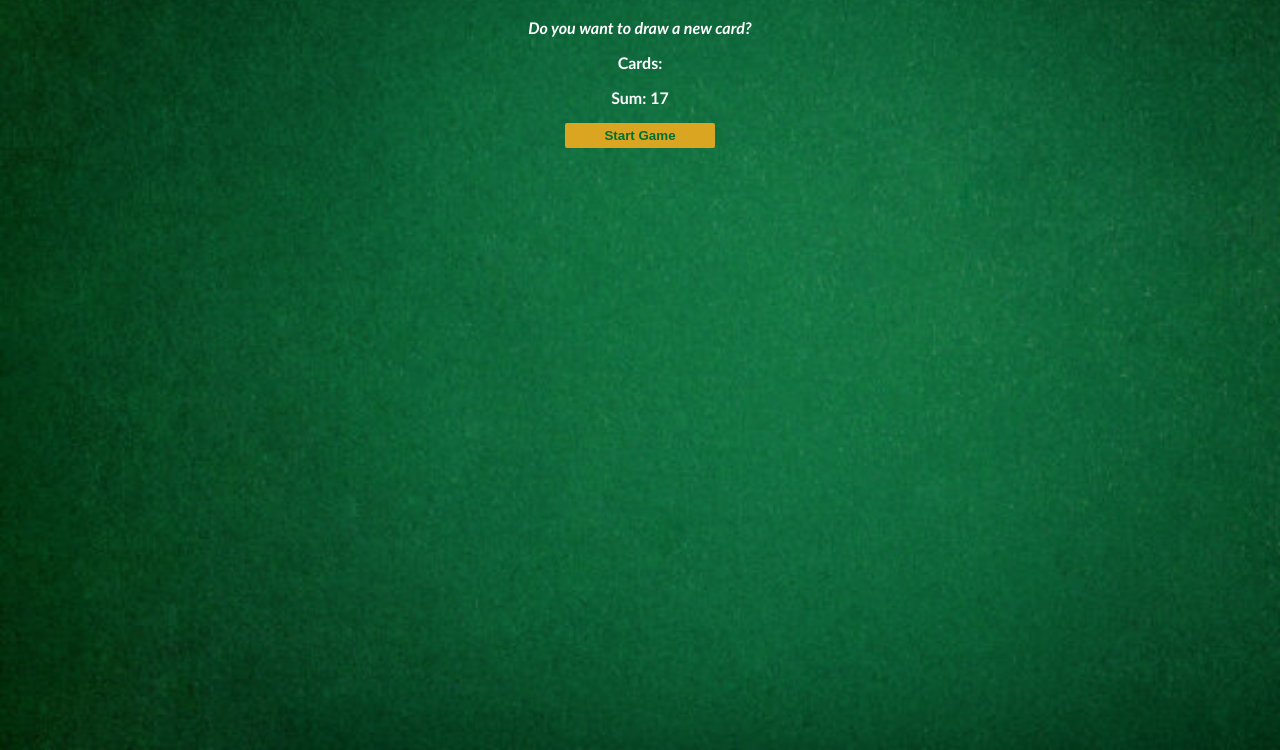
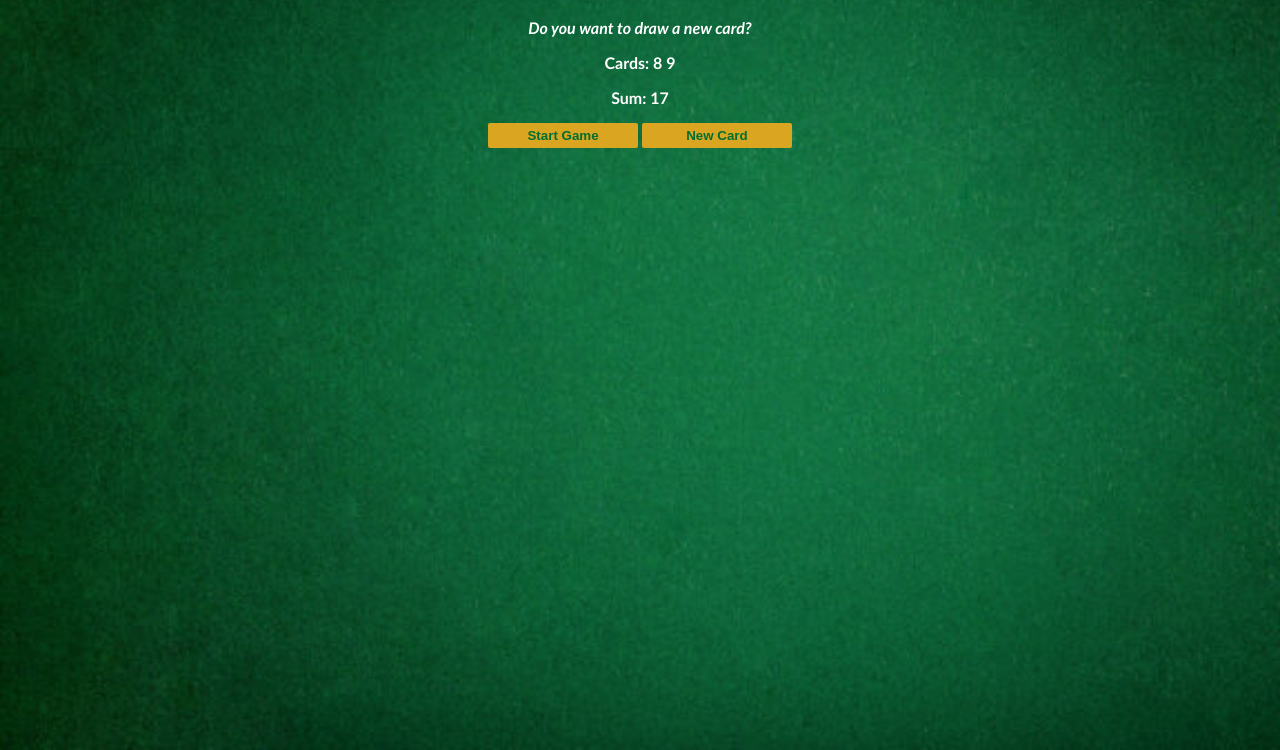
Before and after one commit to Mattjones444/blackjack-game, a plain HTML site: page index.html in a window 1280 px wide. Both pictures are taken after a click on the button "Start Game". Shown: the part 50-800 px from the top of the page. Drawn offline with Linux system fonts and the light colour scheme.

Commit message:
Added functionality to add a new card

```diff
--- a/index.html
+++ b/index.html
@@ -5,9 +5,12 @@
     <body>
         <h1>Blackjack</h1>
         <p id="message-el">Want to play a round?</p>
-        <p>Cards: </p>
+        <p class="cards-el">Cards: </p>
         <p id="sum-el">Sum: </p>
+        <div class="button-div">
         <button class="start-game" onclick="startGame()">Start Game</button>
+        <button class="new-card" onclick="newCard()">New Card</button>
+    </div>
         <script src="index.js"></script>
     </body>
 </html>
--- a/index.js
+++ b/index.js
@@ -1,13 +1,20 @@
 let firstCard=8;
 let secondCard=9;
+let cards=[firstCard,secondCard];
 let sum=firstCard+secondCard;
 let hasBlackJack = false;
 let isAlive=true;
 let message ="";
 let messageEl=document.getElementById("message-el");
-let sumEl=document.getElementById("sum-el");
+let sumEl=document.querySelector("#sum-el");
+let cardsEl=document.querySelector(".cards-el");
+
 
 function startGame(){
+    renderGame();
+}
+
+function renderGame(){
 if(sum<21){
     message="Do you want to draw a new card?";
 } else if (sum === 21){
@@ -17,7 +24,15 @@ if(sum<21){
     message="You're out of the game";
     isAlive=false;
 }
+
 messageEl.textContent=message;
 sumEl.textContent="Sum: "+sum;
+cardsEl.textContent="Cards: "+cards[0] + " " + cards[1];
+}
+
+function newCard(){
+    let card=1;
+    sum+=card;
+    renderGame();
 
 }
--- a/style.css
+++ b/style.css
@@ -6,6 +6,7 @@ body{
     text-align:center;
     color:#fff;
     font-weight:bold;
+
 
 
 }
@@ -18,7 +19,9 @@ h1{
     font-style:italic;
 }
 
-.start-game{
+
+
+button{
     color:#016f32;
     width:150px;
     background-color:goldenrod;
```
